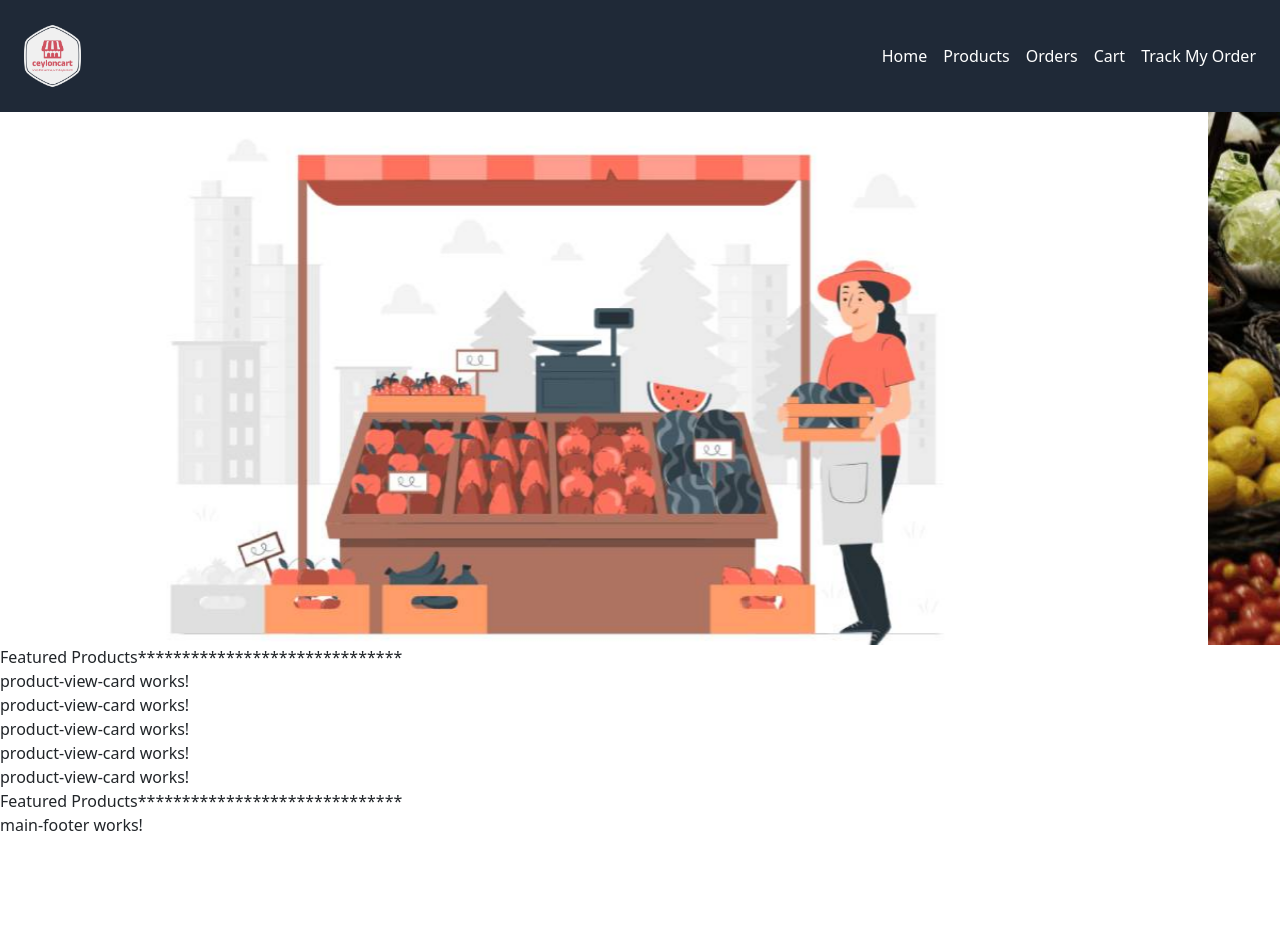
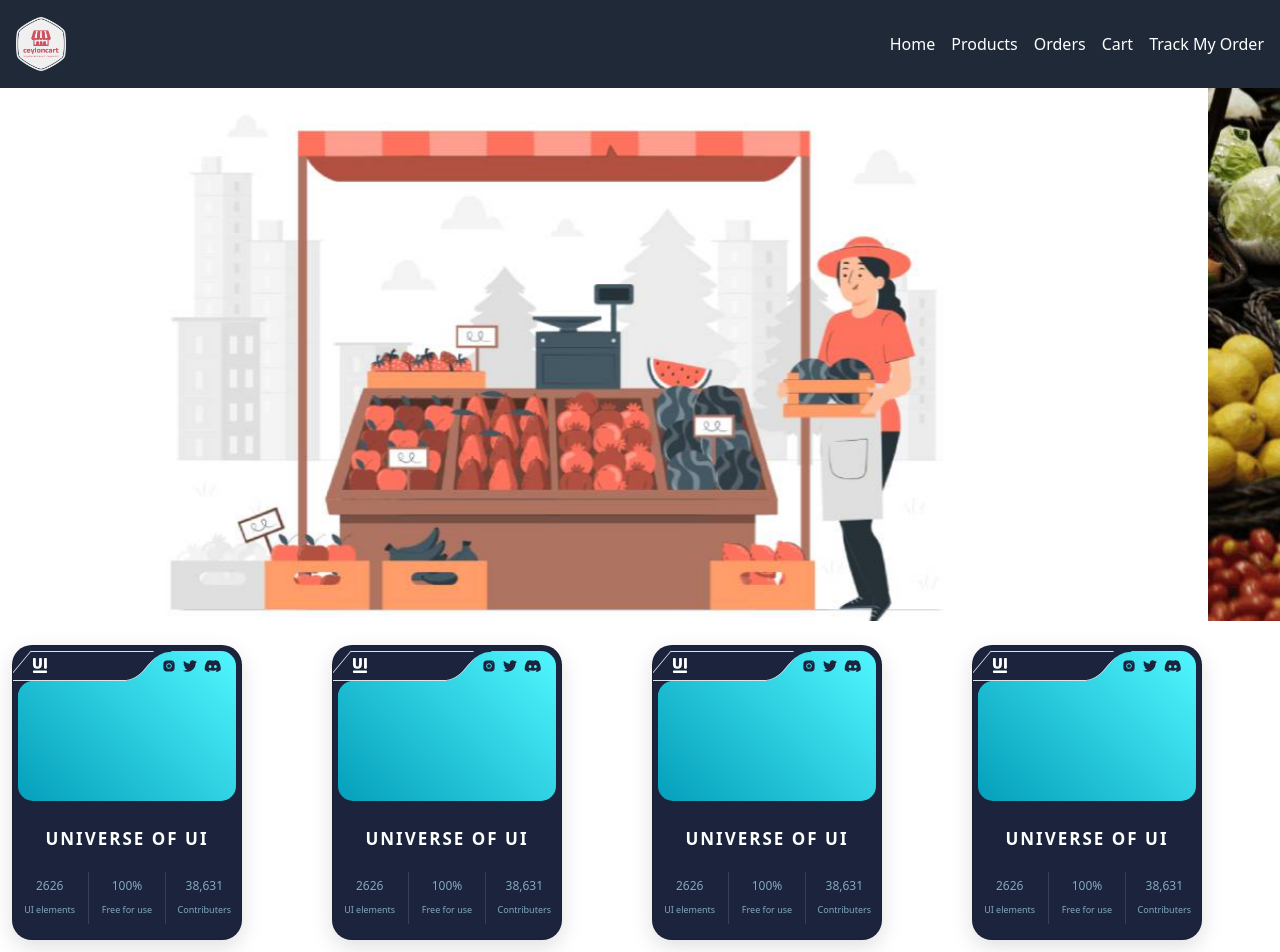
Before and after one commit to uditha1994/ceyloncart-front-webapp, an Angular app: page /home in a window 1280 px wide. Shown: the top 952 px of the page. Before the commit the page ends 837 px from the top, so only its background shows below. Built offline with nearby package versions, Linux system fonts and the light colour scheme.

Commit message:
product view card create

```diff
--- a/src/app/core/main-header/main-header.component.html
+++ b/src/app/core/main-header/main-header.component.html
@@ -1,7 +1,7 @@
-<div class="outer bg-gray-800 text-white p-4">
+<div class="outer bg-gray-800 text-white p-3">
     <nav class="nav-bar flex items-center justify-between">
         <div class="logo-wrapper font-bold">
-            <img class="h-16" src="/assets/logo.png" alt="logo">
+            <img class="h-14" src="/assets/logo.png" alt="logo">
         </div>
         <div class="space-x-4">
             <a href="#" class="hover:text-pink-600">Home</a>
--- a/src/app/pages/home/home-page/home-page.component.html
+++ b/src/app/pages/home/home-page/home-page.component.html
@@ -1,8 +1,24 @@
 <app-main-slider></app-main-slider>
-<p>Featured Products******************************</p>
-<app-product-view-card></app-product-view-card>
-<app-product-view-card></app-product-view-card>
-<app-product-view-card></app-product-view-card>
-<app-product-view-card></app-product-view-card>
-<app-product-view-card></app-product-view-card>
-<p>Featured Products******************************</p>
+<br>
+<div class="container">
+    <div class="row">
+        <div class="col-12 col-sm-6 col-lg-4 col-xl-3 inner">
+            <app-product-view-card></app-product-view-card>
+        </div>
+        <div class="col-12 col-sm-6 col-lg-4 col-xl-3 inner">
+            <app-product-view-card></app-product-view-card>
+        </div>
+        <div class="col-12 col-sm-6 col-lg-4 col-xl-3 inner">
+            <app-product-view-card></app-product-view-card>
+        </div>
+        <div class="col-12 col-sm-6 col-lg-4 col-xl-3 inner">
+            <app-product-view-card></app-product-view-card>
+        </div>
+        <div class="col-12 col-sm-6 col-lg-4 col-xl-3 inner">
+            <app-product-view-card></app-product-view-card>
+        </div>
+        <div class="col-12 col-sm-6 col-lg-4 col-xl-3 inner">
+            <app-product-view-card></app-product-view-card>
+        </div>
+    </div>
+</div>
--- a/src/app/pages/home/home-page/home-page.component.scss
+++ b/src/app/pages/home/home-page/home-page.component.scss
@@ -0,0 +1,3 @@
+.inner{
+    margin-bottom: 20px;
+}
--- a/src/app/share/cards/product-view-card/product-view-card.component.html
+++ b/src/app/share/cards/product-view-card/product-view-card.component.html
@@ -1 +1,54 @@
-<p>product-view-card works!</p>
+<div class="card">
+    <div class="top-section">
+        <div class="border"></div>
+        <div class="icons">
+            <div class="logo">
+                <svg xmlns="http://www.w3.org/2000/svg" fill="none" viewBox="0 0 94 94" class="svg">
+                    <path fill="white"
+                        d="M38.0481 4.82927C38.0481 2.16214 40.018 0 42.4481 0H51.2391C53.6692 0 55.6391 2.16214 55.6391 4.82927V40.1401C55.6391 48.8912 53.2343 55.6657 48.4248 60.4636C43.6153 65.2277 36.7304 67.6098 27.7701 67.6098C18.8099 67.6098 11.925 65.2953 7.11548 60.6663C2.37183 56.0036 3.8147e-06 49.2967 3.8147e-06 40.5456V4.82927C3.8147e-06 2.16213 1.96995 0 4.4 0H13.2405C15.6705 0 17.6405 2.16214 17.6405 4.82927V39.1265C17.6405 43.7892 18.4805 47.2018 20.1605 49.3642C21.8735 51.5267 24.4759 52.6079 27.9678 52.6079C31.4596 52.6079 34.0127 51.5436 35.6268 49.4149C37.241 47.2863 38.0481 43.8399 38.0481 39.0758V4.82927Z">
+                    </path>
+                    <path fill="white"
+                        d="M86.9 61.8682C86.9 64.5353 84.9301 66.6975 82.5 66.6975H73.6595C71.2295 66.6975 69.2595 64.5353 69.2595 61.8682V4.82927C69.2595 2.16214 71.2295 0 73.6595 0H82.5C84.9301 0 86.9 2.16214 86.9 4.82927V61.8682Z">
+                    </path>
+                    <path fill="white"
+                        d="M2.86102e-06 83.2195C2.86102e-06 80.5524 1.96995 78.3902 4.4 78.3902H83.6C86.0301 78.3902 88 80.5524 88 83.2195V89.1707C88 91.8379 86.0301 94 83.6 94H4.4C1.96995 94 0 91.8379 0 89.1707L2.86102e-06 83.2195Z">
+                    </path>
+                </svg>
+            </div>
+            <div class="social-media">
+                <svg xmlns="http://www.w3.org/2000/svg" viewBox="0 0 30 30" class="svg">
+                    <path
+                        d="M 9.9980469 3 C 6.1390469 3 3 6.1419531 3 10.001953 L 3 20.001953 C 3 23.860953 6.1419531 27 10.001953 27 L 20.001953 27 C 23.860953 27 27 23.858047 27 19.998047 L 27 9.9980469 C 27 6.1390469 23.858047 3 19.998047 3 L 9.9980469 3 z M 22 7 C 22.552 7 23 7.448 23 8 C 23 8.552 22.552 9 22 9 C 21.448 9 21 8.552 21 8 C 21 7.448 21.448 7 22 7 z M 15 9 C 18.309 9 21 11.691 21 15 C 21 18.309 18.309 21 15 21 C 11.691 21 9 18.309 9 15 C 9 11.691 11.691 9 15 9 z M 15 11 A 4 4 0 0 0 11 15 A 4 4 0 0 0 15 19 A 4 4 0 0 0 19 15 A 4 4 0 0 0 15 11 z">
+                    </path>
+                </svg>
+                <svg class="svg" xmlns="http://www.w3.org/2000/svg" viewBox="0 0 512 512">
+                    <path
+                        d="M459.37 151.716c.325 4.548.325 9.097.325 13.645 0 138.72-105.583 298.558-298.558 298.558-59.452 0-114.68-17.219-161.137-47.106 8.447.974 16.568 1.299 25.34 1.299 49.055 0 94.213-16.568 130.274-44.832-46.132-.975-84.792-31.188-98.112-72.772 6.498.974 12.995 1.624 19.818 1.624 9.421 0 18.843-1.3 27.614-3.573-48.081-9.747-84.143-51.98-84.143-102.985v-1.299c13.969 7.797 30.214 12.67 47.431 13.319-28.264-18.843-46.781-51.005-46.781-87.391 0-19.492 5.197-37.36 14.294-52.954 51.655 63.675 129.3 105.258 216.365 109.807-1.624-7.797-2.599-15.918-2.599-24.04 0-57.828 46.782-104.934 104.934-104.934 30.213 0 57.502 12.67 76.67 33.137 23.715-4.548 46.456-13.32 66.599-25.34-7.798 24.366-24.366 44.833-46.132 57.827 21.117-2.273 41.584-8.122 60.426-16.243-14.292 20.791-32.161 39.308-52.628 54.253z">
+                    </path>
+                </svg>
+                <svg class="svg" xmlns="http://www.w3.org/2000/svg" viewBox="0 0 640 512">
+                    <path
+                        d="M524.531,69.836a1.5,1.5,0,0,0-.764-.7A485.065,485.065,0,0,0,404.081,32.03a1.816,1.816,0,0,0-1.923.91,337.461,337.461,0,0,0-14.9,30.6,447.848,447.848,0,0,0-134.426,0,309.541,309.541,0,0,0-15.135-30.6,1.89,1.89,0,0,0-1.924-.91A483.689,483.689,0,0,0,116.085,69.137a1.712,1.712,0,0,0-.788.676C39.068,183.651,18.186,294.69,28.43,404.354a2.016,2.016,0,0,0,.765,1.375A487.666,487.666,0,0,0,176.02,479.918a1.9,1.9,0,0,0,2.063-.676A348.2,348.2,0,0,0,208.12,430.4a1.86,1.86,0,0,0-1.019-2.588,321.173,321.173,0,0,1-45.868-21.853,1.885,1.885,0,0,1-.185-3.126c3.082-2.309,6.166-4.711,9.109-7.137a1.819,1.819,0,0,1,1.9-.256c96.229,43.917,200.41,43.917,295.5,0a1.812,1.812,0,0,1,1.924.233c2.944,2.426,6.027,4.851,9.132,7.16a1.884,1.884,0,0,1-.162,3.126,301.407,301.407,0,0,1-45.89,21.83,1.875,1.875,0,0,0-1,2.611,391.055,391.055,0,0,0,30.014,48.815,1.864,1.864,0,0,0,2.063.7A486.048,486.048,0,0,0,610.7,405.729a1.882,1.882,0,0,0,.765-1.352C623.729,277.594,590.933,167.465,524.531,69.836ZM222.491,337.58c-28.972,0-52.844-26.587-52.844-59.239S193.056,219.1,222.491,219.1c29.665,0,53.306,26.82,52.843,59.239C275.334,310.993,251.924,337.58,222.491,337.58Zm195.38,0c-28.971,0-52.843-26.587-52.843-59.239S388.437,219.1,417.871,219.1c29.667,0,53.307,26.82,52.844,59.239C470.715,310.993,447.538,337.58,417.871,337.58Z">
+                    </path>
+                </svg>
+            </div>
+        </div>
+    </div>
+    <div class="bottom-section">
+        <span class="title">UNIVERSE OF UI</span>
+        <div class="row row1">
+            <div class="item">
+                <span class="big-text">2626</span>
+                <span class="regular-text">UI elements</span>
+            </div>
+            <div class="item">
+                <span class="big-text">100%</span>
+                <span class="regular-text">Free for use</span>
+            </div>
+            <div class="item">
+                <span class="big-text">38,631</span>
+                <span class="regular-text">Contributers</span>
+            </div>
+        </div>
+    </div>
+</div>
--- a/src/app/share/cards/product-view-card/product-view-card.component.scss
+++ b/src/app/share/cards/product-view-card/product-view-card.component.scss
@@ -0,0 +1,133 @@
+.card {
+    width: 230px;
+    border-radius: 20px;
+    background: #1b233d;
+    padding: 5px;
+    overflow: hidden;
+    box-shadow: rgba(100, 100, 111, 0.2) 0px 7px 20px 0px;
+    transition: transform 0.5s cubic-bezier(0.175, 0.885, 0.32, 1.275);
+  }
+
+  .card:hover {
+    transform: scale(1.05);
+  }
+
+  .card .top-section {
+    height: 150px;
+    border-radius: 15px;
+    display: flex;
+    flex-direction: column;
+    background: linear-gradient(45deg, rgb(4, 159, 187) 0%, rgb(80, 246, 255) 100%);
+    position: relative;
+  }
+
+  .card .top-section .border {
+    border-bottom-right-radius: 10px;
+    height: 30px;
+    width: 130px;
+    background: white;
+    background: #1b233d;
+    position: relative;
+    transform: skew(-40deg);
+    box-shadow: -10px -10px 0 0 #1b233d;
+  }
+
+  .card .top-section .border::before {
+    content: "";
+    position: absolute;
+    width: 15px;
+    height: 15px;
+    top: 0;
+    right: -15px;
+    background: rgba(255, 255, 255, 0);
+    border-top-left-radius: 10px;
+    box-shadow: -5px -5px 0 2px #1b233d;
+  }
+
+  .card .top-section::before {
+    content: "";
+    position: absolute;
+    top: 30px;
+    left: 0;
+    background: rgba(255, 255, 255, 0);
+    height: 15px;
+    width: 15px;
+    border-top-left-radius: 15px;
+    box-shadow: -5px -5px 0 2px #1b233d;
+  }
+
+  .card .top-section .icons {
+    position: absolute;
+    top: 0;
+    width: 100%;
+    height: 30px;
+    display: flex;
+    justify-content: space-between;
+  }
+
+  .card .top-section .icons .logo {
+    height: 100%;
+    aspect-ratio: 1;
+    padding: 7px 0 7px 15px;
+  }
+
+  .card .top-section .icons .logo .top-section {
+    height: 100%;
+  }
+
+  .card .top-section .icons .social-media {
+    height: 100%;
+    padding: 8px 15px;
+    display: flex;
+    gap: 7px;
+  }
+
+  .card .top-section .icons .social-media .svg {
+    height: 100%;
+    fill: #1b233d;
+  }
+
+  .card .top-section .icons .social-media .svg:hover {
+    fill: white;
+  }
+
+  .card .bottom-section {
+    margin-top: 15px;
+    padding: 10px 5px;
+  }
+
+  .card .bottom-section .title {
+    display: block;
+    font-size: 17px;
+    font-weight: bolder;
+    color: white;
+    text-align: center;
+    letter-spacing: 2px;
+  }
+
+  .card .bottom-section .row {
+    display: flex;
+    justify-content: space-between;
+    margin-top: 20px;
+  }
+
+  .card .bottom-section .row .item {
+    flex: 30%;
+    text-align: center;
+    padding: 5px;
+    color: rgba(170, 222, 243, 0.721);
+  }
+
+  .card .bottom-section .row .item .big-text {
+    font-size: 12px;
+    display: block;
+  }
+
+  .card .bottom-section .row .item .regular-text {
+    font-size: 9px;
+  }
+
+  .card .bottom-section .row .item:nth-child(2) {
+    border-left: 1px solid rgba(255, 255, 255, 0.126);
+    border-right: 1px solid rgba(255, 255, 255, 0.126);
+  }
```
Also changed, not shown: src/app/pages/product/product-view-page/product-view-page.component.html (line endings or trailing spaces).
